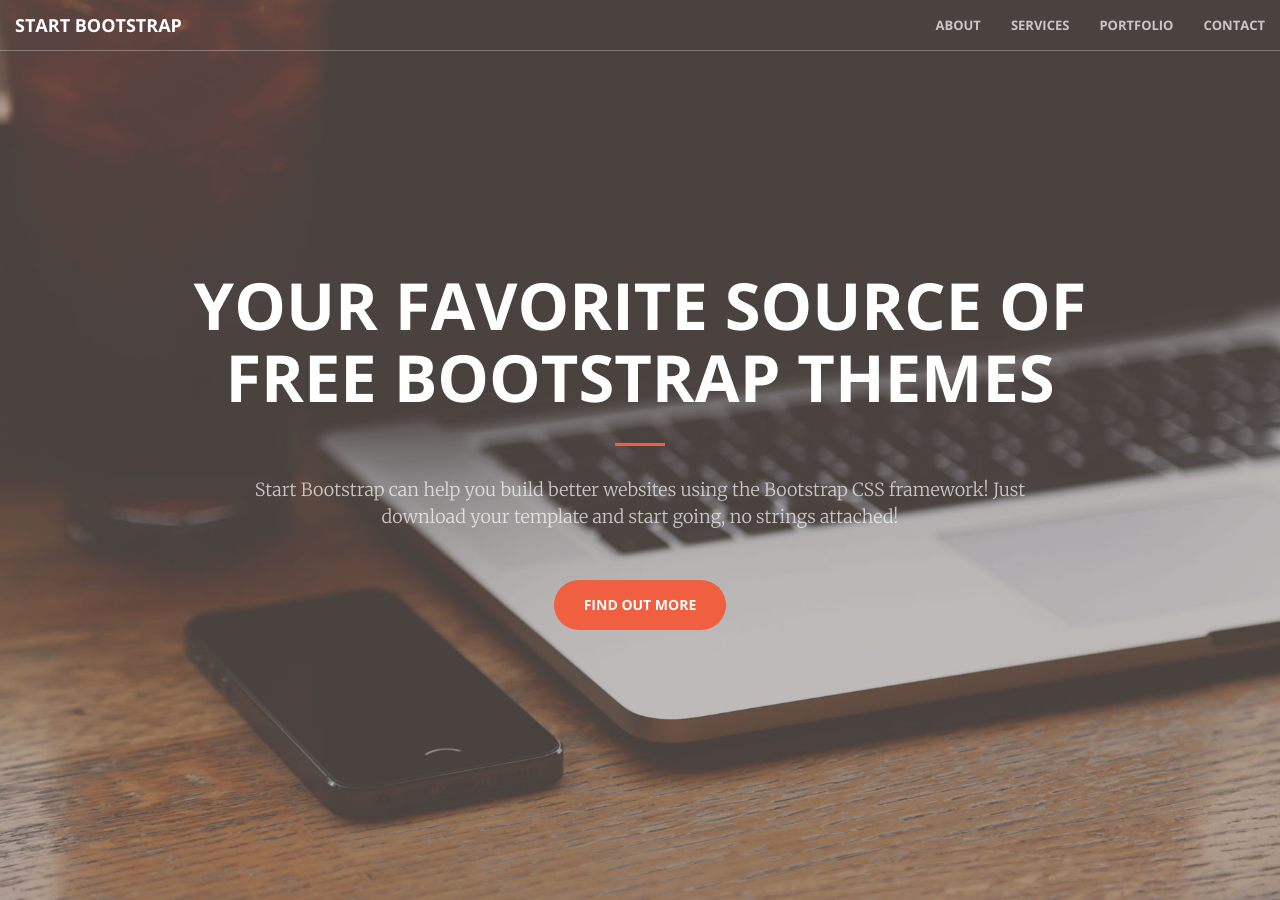
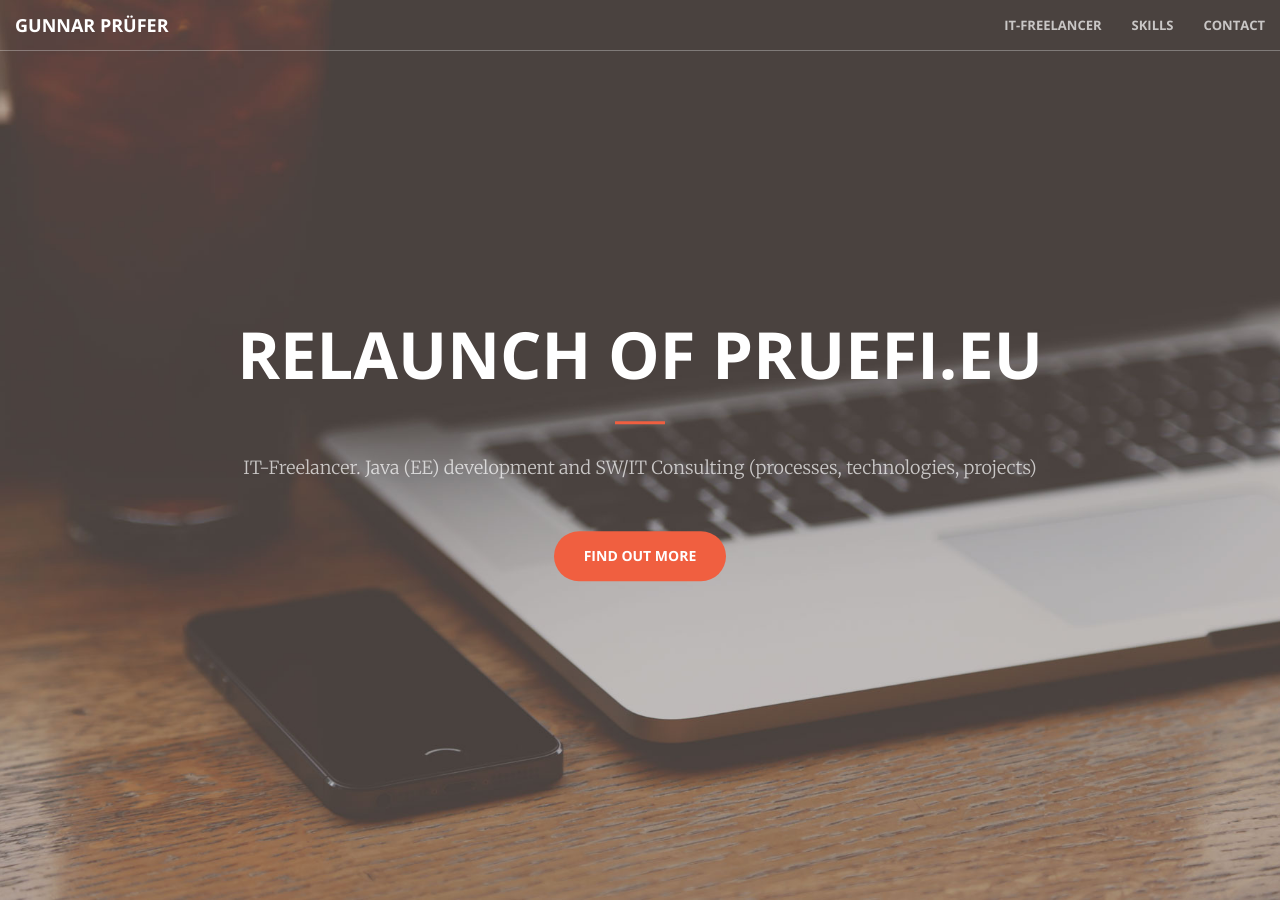
Before and after one commit to gunnarpruefer/gunnarpruefer.github.io, a Jekyll site: the page built from index.html, in a window 1280 px wide and 900 px high. Built offline with Jekyll 4.4.1, drawn with Linux system fonts in a browser that asks for light colours.

Commit message:
personalization, header and links

```diff
--- a/_includes/head.html
+++ b/_includes/head.html
@@ -6,7 +6,7 @@
     <meta name="description" content="">
     <meta name="author" content="">
 
-    <title>Creative - Start Bootstrap Theme</title>
+    <title>Gunnar Prüfer - Homepage</title>
 
     <!-- Bootstrap Core CSS -->
     <link rel="stylesheet" href="css/bootstrap.min.css" type="text/css">
--- a/_includes/header.html
+++ b/_includes/header.html
@@ -1,9 +1,9 @@
 <header>
     <div class="header-content">
         <div class="header-content-inner">
-            <h1>Your Favorite Source of Free Bootstrap Themes</h1>
+            <h1>Relaunch of pruefi.eu</h1>
             <hr>
-            <p>Start Bootstrap can help you build better websites using the Bootstrap CSS framework! Just download your template and start going, no strings attached!</p>
+            <p>IT-Freelancer. Java (EE) development and SW/IT Consulting (processes, technologies, projects)</p>
             <a href="#about" class="btn btn-primary btn-xl page-scroll">Find Out More</a>
         </div>
     </div>
--- a/_includes/nav.html
+++ b/_includes/nav.html
@@ -8,20 +8,17 @@
                 <span class="icon-bar"></span>
                 <span class="icon-bar"></span>
             </button>
-            <a class="navbar-brand page-scroll" href="#page-top">Start Bootstrap</a>
+            <a class="navbar-brand page-scroll" href="#page-top">Gunnar Prüfer</a>
         </div>
 
         <!-- Collect the nav links, forms, and other content for toggling -->
         <div class="collapse navbar-collapse" id="bs-example-navbar-collapse-1">
             <ul class="nav navbar-nav navbar-right">
                 <li>
-                    <a class="page-scroll" href="#about">About</a>
+                    <a class="page-scroll" href="#about">IT-Freelancer</a>
                 </li>
                 <li>
-                    <a class="page-scroll" href="#services">Services</a>
-                </li>
-                <li>
-                    <a class="page-scroll" href="#portfolio">Portfolio</a>
+                    <a class="page-scroll" href="#skills">Skills</a>
                 </li>
                 <li>
                     <a class="page-scroll" href="#contact">Contact</a>
```
